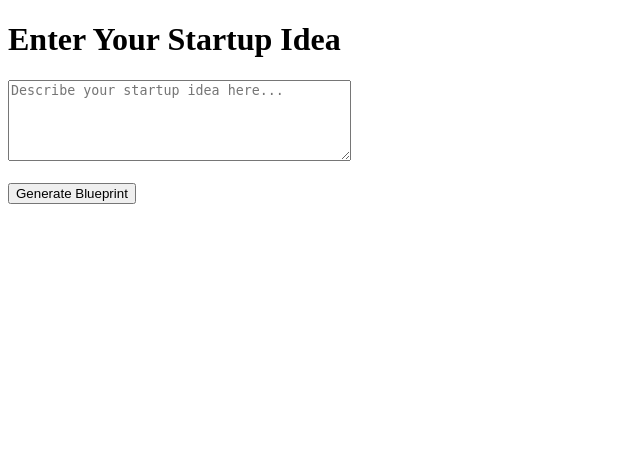
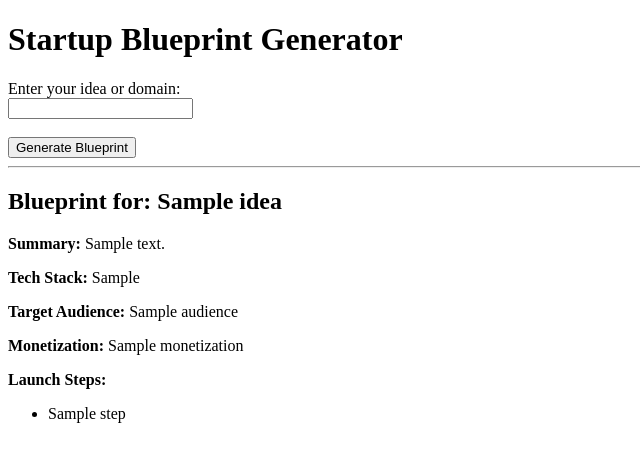
Before and after one commit to Laxsanya/Startup-blueprint-agent, a Flask app: template templates/Index.html in a window 1280 px wide. Shown: the top 462 px of the page, without its empty margins (0-640 px from the left). Run offline with Flask 3, Linux system fonts and the light colour scheme; the template is opened without the code that fills it: most values are stand-ins (such as "Sample title", 1, 10 or a date in 2020).

Commit message:
Update Index.html

```diff
--- a/templates/Index.html
+++ b/templates/Index.html
@@ -1,13 +1,30 @@
 <!DOCTYPE html>
 <html>
 <head>
-  <title>Startup Blueprint Generator</title>
+    <title>Startup Blueprint Generator</title>
 </head>
 <body>
-  <h1>Enter Your Startup Idea</h1>
-  <form method="POST">
-    <textarea name="idea" rows="5" cols="40" placeholder="Describe your startup idea here..."></textarea><br><br>
-    <button type="submit">Generate Blueprint</button>
-  </form>
+    <h1>Startup Blueprint Generator</h1>
+
+    <form method="POST" action="/generate">
+        <label>Enter your idea or domain:</label><br>
+        <input type="text" name="idea" required><br><br>
+        <input type="submit" value="Generate Blueprint">
+    </form>
+
+    {% if blueprint %}
+    <hr>
+    <h2>Blueprint for: {{ idea }}</h2>
+    <p><strong>Summary:</strong> {{ blueprint.summary }}</p>
+    <p><strong>Tech Stack:</strong> {{ blueprint.tech_stack }}</p>
+    <p><strong>Target Audience:</strong> {{ blueprint.audience }}</p>
+    <p><strong>Monetization:</strong> {{ blueprint.monetization }}</p>
+    <p><strong>Launch Steps:</strong></p>
+    <ul>
+        {% for step in blueprint.launch_steps %}
+            <li>{{ step }}</li>
+        {% endfor %}
+    </ul>
+    {% endif %}
 </body>
 </html>
```
